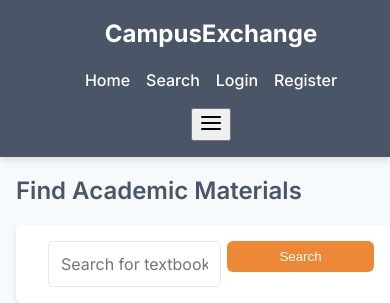
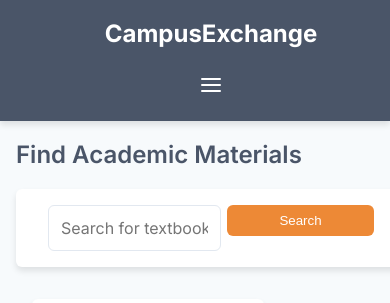
Before and after one commit to murli1234/CampousbookExchange, a Flask app: page /search in a window 390 px wide. Shown: the top 303 px of the page. Run offline with Flask 3, Linux system fonts and the light colour scheme; data comes from the database, SQL or seed files in the repository.

Commit message:
Fixes a website display problem
Added a mobile menu and improved flash message styling in `main.css`.  Specifically, added a mobile menu toggle, `.mobile-menu-toggle`, and enhanced flash message display with animations and close buttons.

Replit-Commit-Author: Agent
Replit-Commit-Session-Id: a50c59b2-275f-4a99-a291-6a1610dfc7ce
Replit-Commit-Screenshot-Url: https://storage.googleapis.com/screenshot-production-us-central1/3a57d159-10dc-46b4-b864-cf52a9d34391/f4ec1782-448c-47fa-ae2c-5d206c0b272f.jpg

```diff
--- a/static/css/main.css
+++ b/static/css/main.css
@@ -110,6 +110,50 @@ p {
 
 .site-nav a:hover {
     color: var(--secondary-color);
+}
+
+/* Mobile menu toggle */
+.mobile-menu-toggle {
+    display: none;
+    background: none;
+    border: none;
+    color: white;
+    cursor: pointer;
+    padding: 5px;
+}
+
+.mobile-menu-toggle svg {
+    width: 24px;
+    height: 24px;
+}
+
+@media (max-width: 768px) {
+    .site-nav {
+        display: none;
+        width: 100%;
+        padding: 1rem 0;
+    }
+
+    .site-nav.show {
+        display: block;
+    }
+
+    .site-nav ul {
+        flex-direction: column;
+        align-items: center;
+    }
+
+    .site-nav li {
+        margin: 0.5rem 0;
+    }
+
+    .mobile-menu-toggle {
+        display: block;
+    }
+
+    .site-header .container {
+        flex-wrap: wrap;
+    }
 }
 
 .btn-primary {
```
Also changed, not shown: other parts of static/css/main.css (+29 -0 lines).
